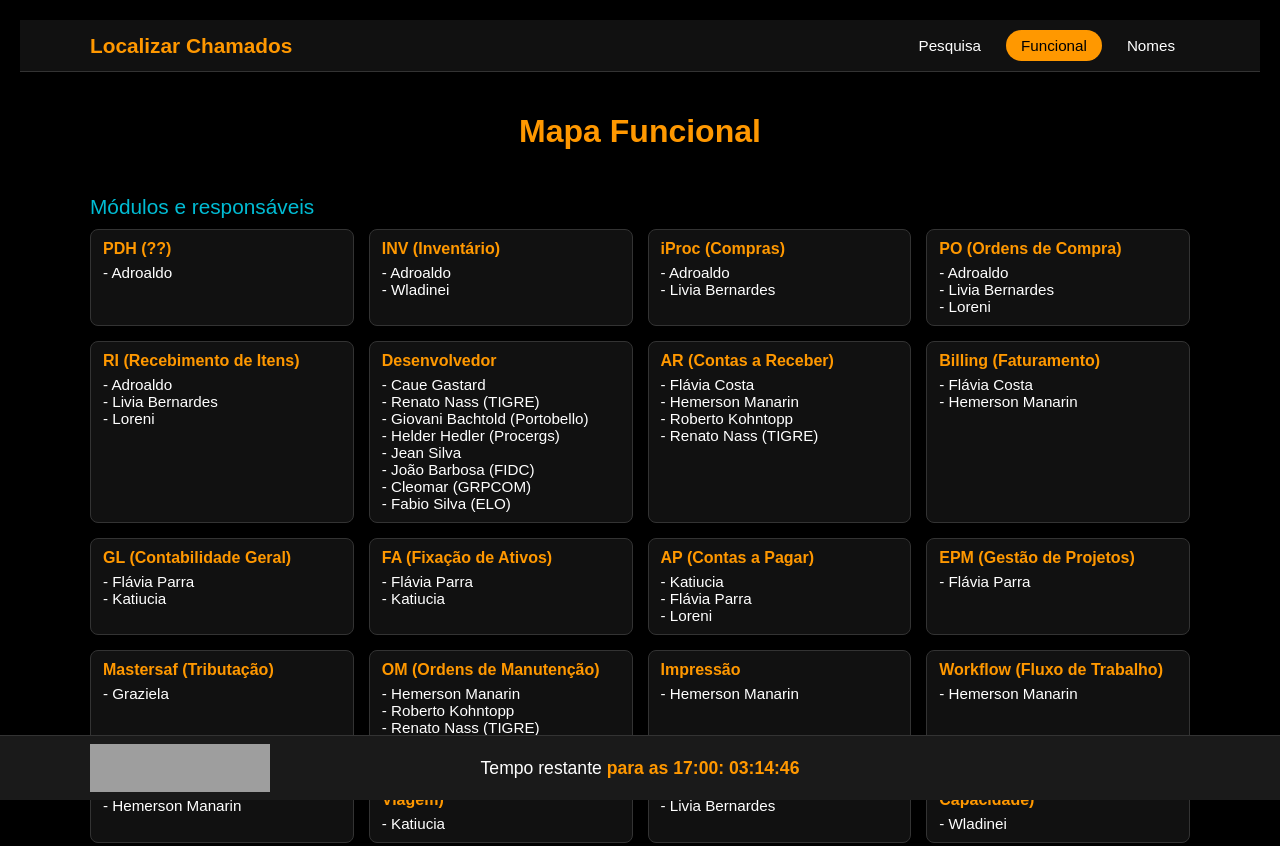
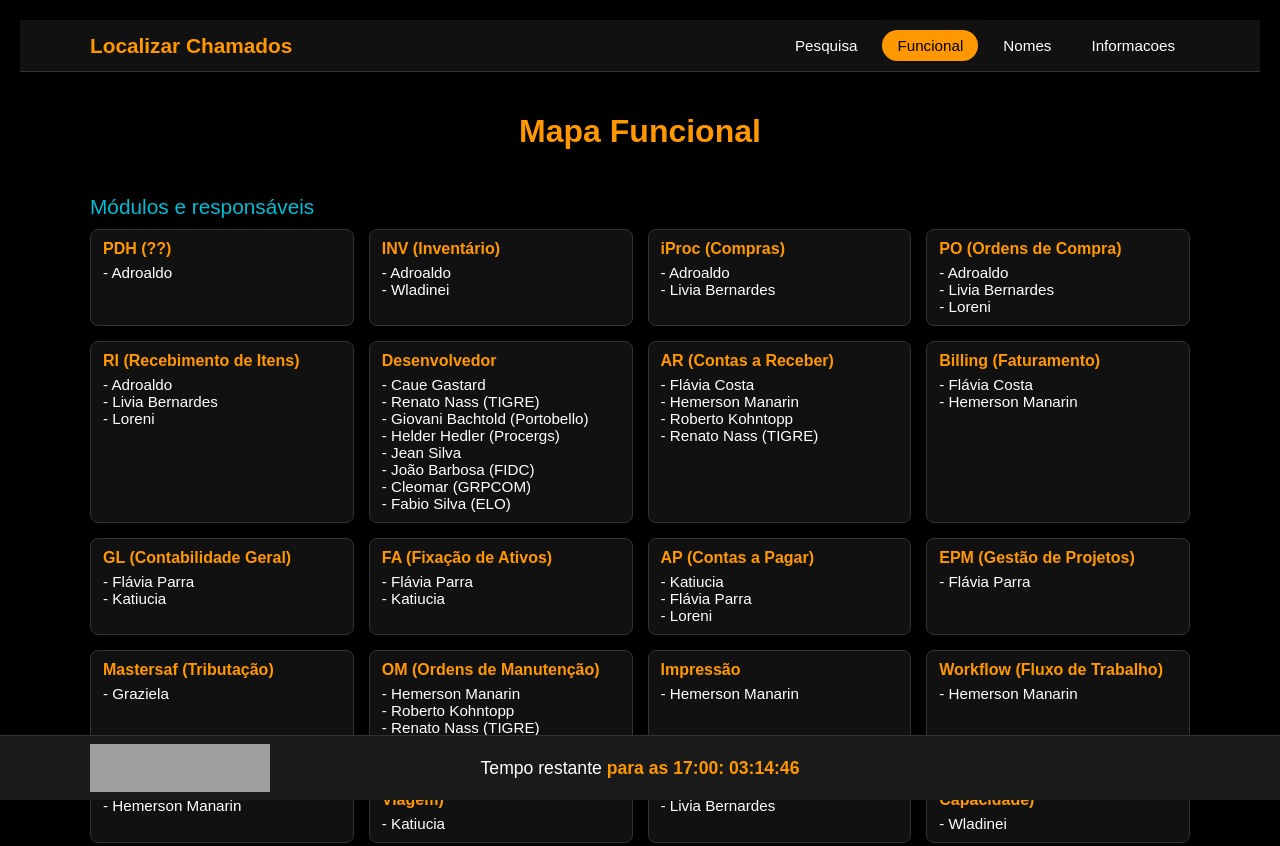
Before and after one commit to yurischulze98/pesquisa, a plain HTML site: page funcional.html in a window 1280 px wide. Shown: the top 846 px of the page. Drawn offline with Linux system fonts and the light colour scheme; grey boxes are pictures that could not be loaded.

Commit message:
Update funcional.html

```diff
--- a/funcional.html
+++ b/funcional.html
@@ -208,7 +208,8 @@
             <nav class="nav">
                 <a href="index.html">Pesquisa</a>
                 <a href="funcional.html" class="active">Funcional</a>
-		<a href="nomes.html">Nomes</a>
+				<a href="nomes.html">Nomes</a>
+				<a href="informacoes.html">Informacoes</a>
             </nav>
         </div>
     </header>
```
